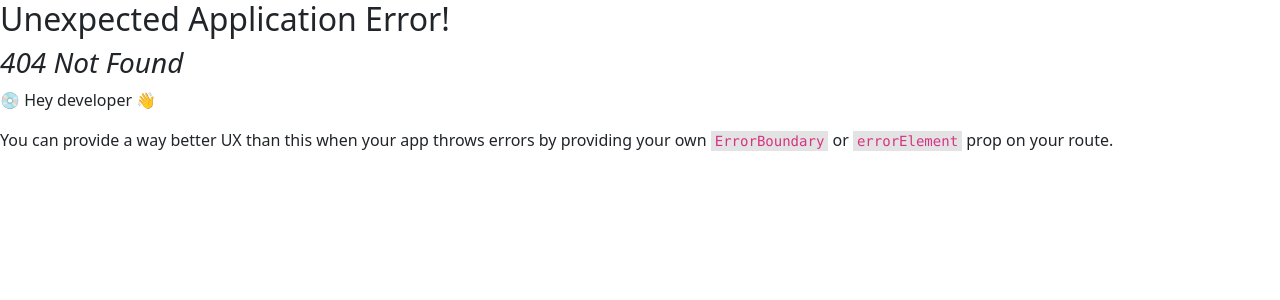
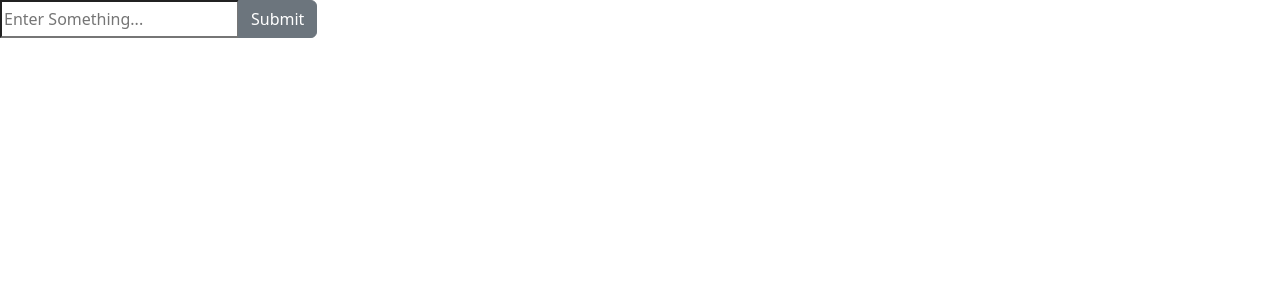
Before and after one commit to aaru2599/React-app, a React (Vite) app: page /uppercase in a window 1280 px wide. Before the commit this address had no page. Shown: the top 300 px of the page. Built offline with nearby package versions, Linux system fonts and the light colour scheme.

Commit message:
Upper case

```diff
--- /dev/null
+++ b/src/components/Interview/UpperCase.jsx
@@ -0,0 +1,43 @@
+import React, { useEffect, useState } from "react";
+
+const UpperCase = () => {
+  const [inputData, setInputData] = useState("");
+  const [btnClickData, setBtnClickData] = useState("");
+
+  const btnClick = () => {
+    setBtnClickData(inputData);
+  };
+
+  useEffect(() => {
+    if (btnClickData) {
+      let wordsArray = btnClickData.split(" ");
+      let updatedWordsArray = [];
+
+      for (let i = 0; i < wordsArray.length; i++) {
+        let word = wordsArray[i];
+        let updatedWord = word.charAt(0).toUpperCase() + word.slice(1);
+        updatedWordsArray.push(updatedWord);
+      }
+
+      let updatedSentence = updatedWordsArray.join(" ");
+      console.log(updatedSentence);
+    }
+  }, [btnClickData]);
+
+  return (
+    <div className="input-group">
+      <input
+        type="text"
+        className=""
+        value={inputData}
+        onChange={(e) => setInputData(e.target.value)}
+        placeholder="Enter Something..."
+      />
+      <button className="btn btn-secondary " onClick={btnClick}>
+        Submit
+      </button>
+    </div>
+  );
+};
+
+export default UpperCase;
--- a/src/main.jsx
+++ b/src/main.jsx
@@ -24,10 +24,15 @@ import ChildComp from './components/Practice/Child';
 import ParentV1 from './components/Practice/Parant';
 import Form from './components/Interview/Form';
 import Armstrong from './components/Interview/Armstrong';
+import UpperCase from './components/Interview/UpperCase';
 const myRouter = createBrowserRouter([
   {
     path: "/withusememo",
     element: <FuncCompMemo />
+  },
+  {
+    path: "/uppercase",
+    element: <UpperCase />
   },
   {
     path: "/armstrong",
```
